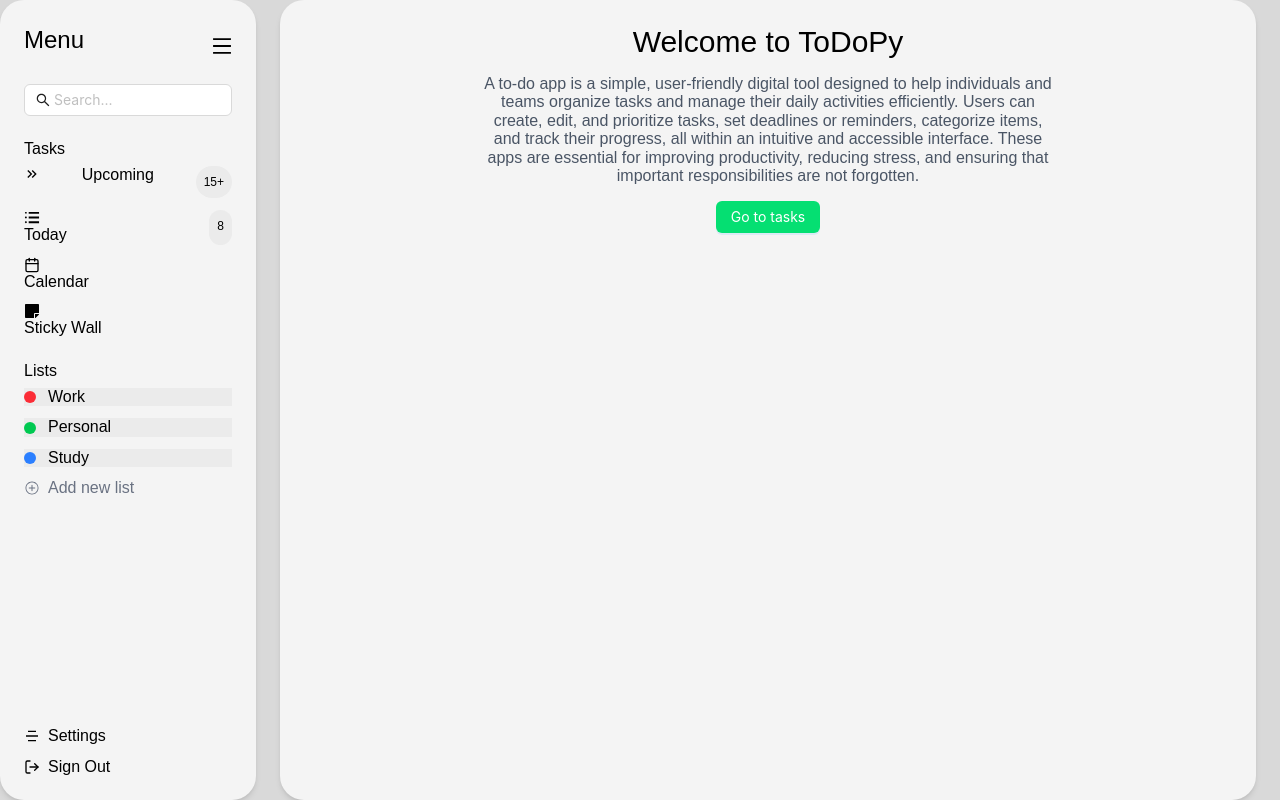
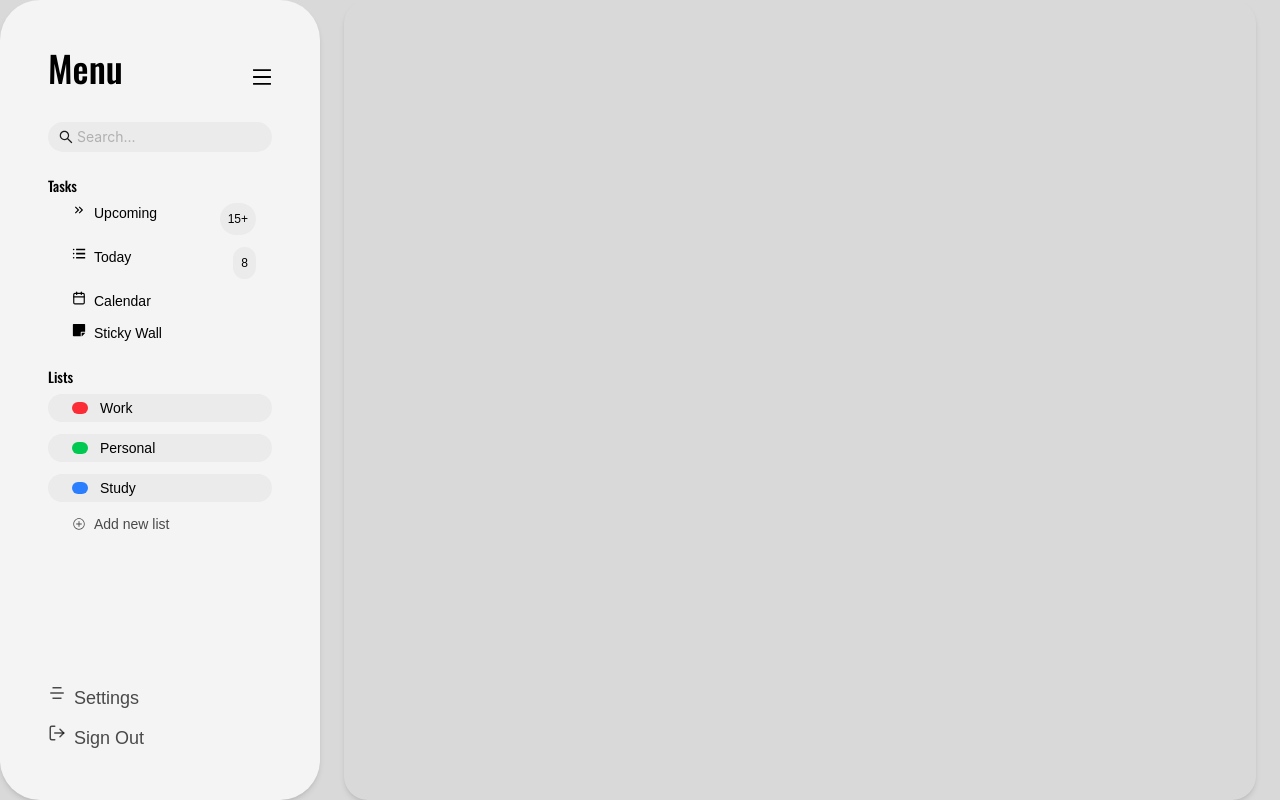
Before and after one commit to rawanessam1/todo-list, a React (Vite) app: page / in a window 1280 px wide. Built offline with nearby package versions, Linux system fonts and the light colour scheme; a web font is replaced by a local one.

Commit message:
add dashboard

```diff
--- a/src/components/layout/SidebarMenu.jsx
+++ b/src/components/layout/SidebarMenu.jsx
@@ -11,48 +11,52 @@ import { FiLogOut } from "react-icons/fi";
 
 const SidebarMenu = () => {
   return (
-    <div className="w-64 bg-lightGray2 shadow-md rounded-3xl p-6 flex flex-col justify-between">
+    <div className="w-80 bg-lightGray2 shadow-md rounded-40 p-12 flex flex-col justify-between">
       <div>
         <div className="flex justify-between items-center mb-4">
-          <h2 className="text-2xl font-bold">Menu</h2>
+          <h2 className="text-4xl font-bold font-oswald">Menu</h2>
           <MenuOutlined className="text-xl" />
         </div>
-        <Input prefix={<SearchOutlined />} placeholder="Search..." className="bg-lightGray rounded-full mb-6"/>
-        <div className="mb-6">
-          <h3 className="font-semibold mb-3">Tasks</h3>
-          <ul className="space-y-3">                    {/* for space between children */}
-            <li className="flex justify-between">
-              <MdKeyboardDoubleArrowRight /><span>Upcoming</span>
+        <Input prefix={<SearchOutlined />} placeholder="Search..." className="!bg-lightGray !rounded-full mb-6 !border-0 focus:!outline-none focus:!shadow-none"/>
+        <div className="mb-6 text-sm">
+          <h3 className="font-semibold mb-3 font-oswald">Tasks</h3>
+          <ul className="space-y-3 justify-end space-x-4">                    {/* for space between children */}
+            <li className="flex justify-between pl-6">
+              <div className="flex gap-2"><MdKeyboardDoubleArrowRight /><span> Upcoming</span></div>
               <span className="bg-lightGray text-xs p-2 rounded-full">15+</span>
             </li>
-            <li className="flex justify-between">
-              <span><TfiMenuAlt /> Today</span>
+            <li className="flex justify-between pl-6">
+              <div className="flex gap-2"><TfiMenuAlt /><span> Today</span></div>
               <span className="bg-lightGray text-xs p-2 rounded-full">8</span>
             </li>
-            <li><LuCalendar /> Calendar</li>
-            <li><FaStickyNote /> Sticky Wall</li>
+            <li className="pl-6">
+                <div className="flex gap-2"><LuCalendar /> <span> Calendar</span></div>
+            </li>
+            <li className="pl-6">
+                <div className="flex gap-2"><FaStickyNote /> <span>Sticky Wall</span></div>
+            </li>
           </ul>
         </div>
-        <div>
-          <h3 className="font-semibold mb-3">Lists</h3>
+        <div className="text-sm">
+          <h3 className="font-semibold mb-4 font-oswald">Lists</h3>
           <ul className="space-y-3">
-            <li className="flex items-center gap-3 bg-lightGray">
-              <span className="w-3 h-3 rounded-full bg-red-500"></span> Work
+            <li className="flex items-center gap-3 bg-lightGray pl-6 rounded-40 p-1">
+              <span className="w-4 h-3 rounded-full bg-red-500"></span> Work
             </li>
-            <li className="flex items-center gap-3 bg-lightGray">
-              <span className="w-3 h-3 rounded-full bg-green-500"></span> Personal
+            <li className="flex items-center gap-3 bg-lightGray pl-6 rounded-40 p-1">
+              <span className="w-4 h-3 rounded-full bg-green-500"></span> Personal
             </li>
-            <li className="flex items-center gap-3 bg-lightGray">
-              <span className="w-3 h-3 rounded-full bg-blue-500"></span> Study
+            <li className="flex items-center gap-3 bg-lightGray pl-6 rounded-40 p-1">
+              <span className="w-4 h-3 rounded-full bg-blue-500"></span> Study
             </li>
-            <li className="text-gray-500 flex items-center gap-2"><IoIosAddCircleOutline /> Add new list</li>
+            <li className="text-black/70 flex items-center gap-2 pl-6"><IoIosAddCircleOutline /> Add new list</li>
           </ul>
         </div>
       </div>
 
-      <div className="space-y-3">
-        <div className="flex items-center gap-2"><RiMenu5Fill /> Settings</div>
-        <div className="flex items-center gap-2"><FiLogOut /> Sign Out</div>
+      <div className="space-y-3 text-lg mt-12 text-black/70">
+        <div className="flex gap-2"><RiMenu5Fill /> Settings</div>
+        <div className="flex gap-2"><FiLogOut /> Sign Out</div>
       </div>
     </div>
   );
--- a/src/main.jsx
+++ b/src/main.jsx
@@ -2,7 +2,7 @@ import { StrictMode } from 'react'
 import { createRoot } from 'react-dom/client'
 import './index.css';
 import "antd/dist/reset.css"; // Ant Design styles
-import SignUp from './pages/dashboard/Dashboard.jsx';
+import SignUp from './components/layout/MainLayout.jsx';
 
 createRoot(document.getElementById('root')).render(
   <StrictMode>
```
